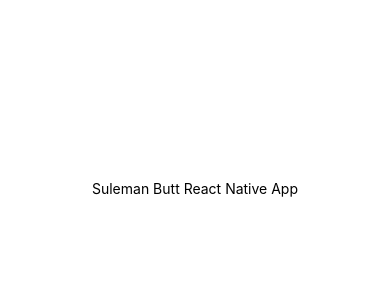
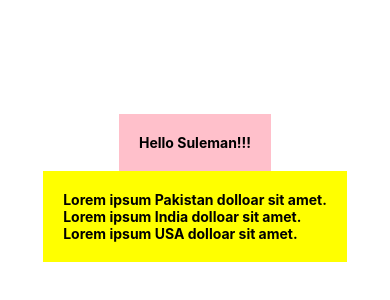
Before and after one commit to sulemanbutt5/React-Native-Tutorial, a React Native app: screen / in a window 390 px wide. Shown: the part 234-534 px from the top of the page. Built offline with nearby package versions, Linux system fonts and the light colour scheme.

Commit message:
Views, Text and Styles

```diff
--- a/App.js
+++ b/App.js
@@ -5,8 +5,14 @@
 export default function App() {
   return (
     <View style={styles.container}>
-      <Text>Suleman Butt React Native App</Text>
-      <StatusBar style="auto" />
+      <View style={styles.header}>
+        <Text style={styles.boldText}>Hello Suleman!!!</Text>
+      </View>
+      <View style={styles.body}>
+        <Text style={styles.boldText}>Lorem ipsum <Text>Pakistan</Text> dolloar sit amet.</Text>
+        <Text style={styles.boldText}>Lorem ipsum <Text>India</Text> dolloar sit amet.</Text>
+        <Text style={styles.boldText}>Lorem ipsum <Text>USA</Text> dolloar sit amet.</Text>
+      </View>
     </View>
   );
 }
@@ -18,4 +24,16 @@
     alignItems: 'center',
     justifyContent: 'center',
   },
+  header:{
+    backgroundColor: 'pink',
+    padding: 20,
+  },
+  boldText:{
+    fontWeight: 'bold',
+
+  },
+  body:{
+    backgroundColor:'yellow',
+    padding: 20,
+  },
 });
```
